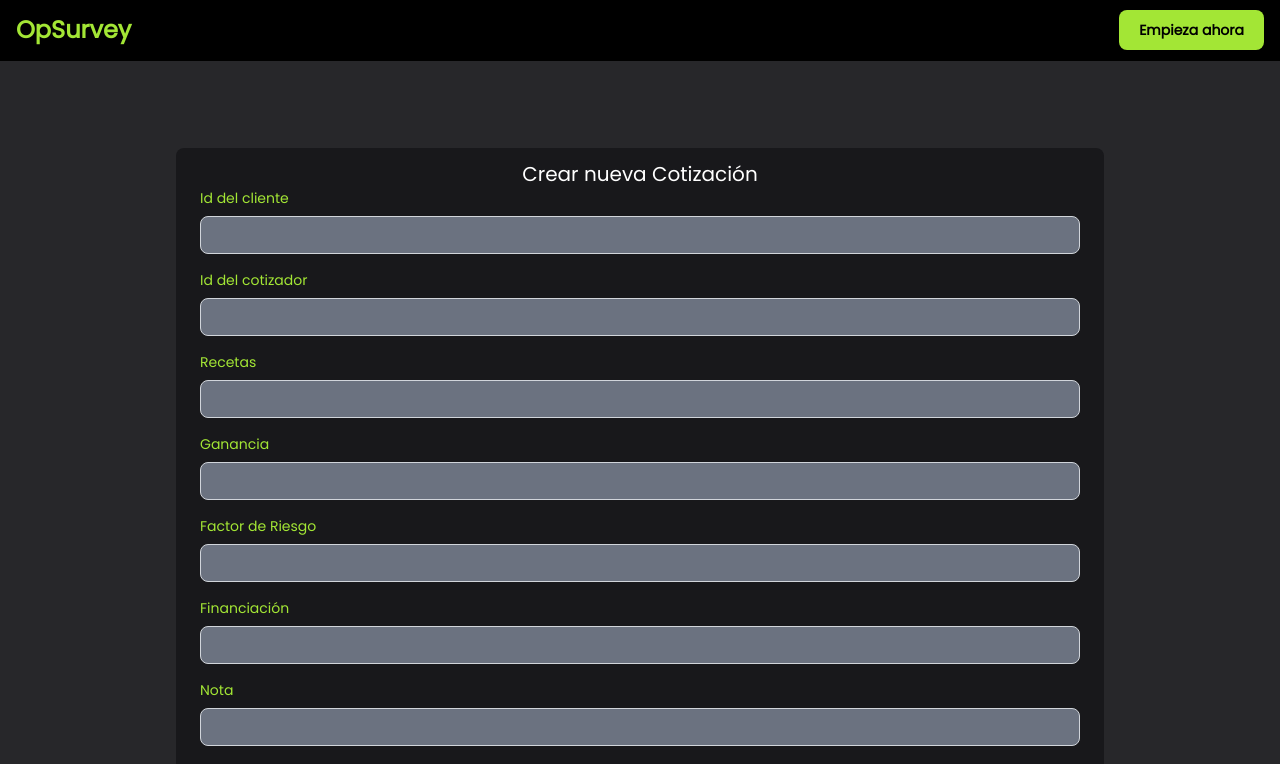
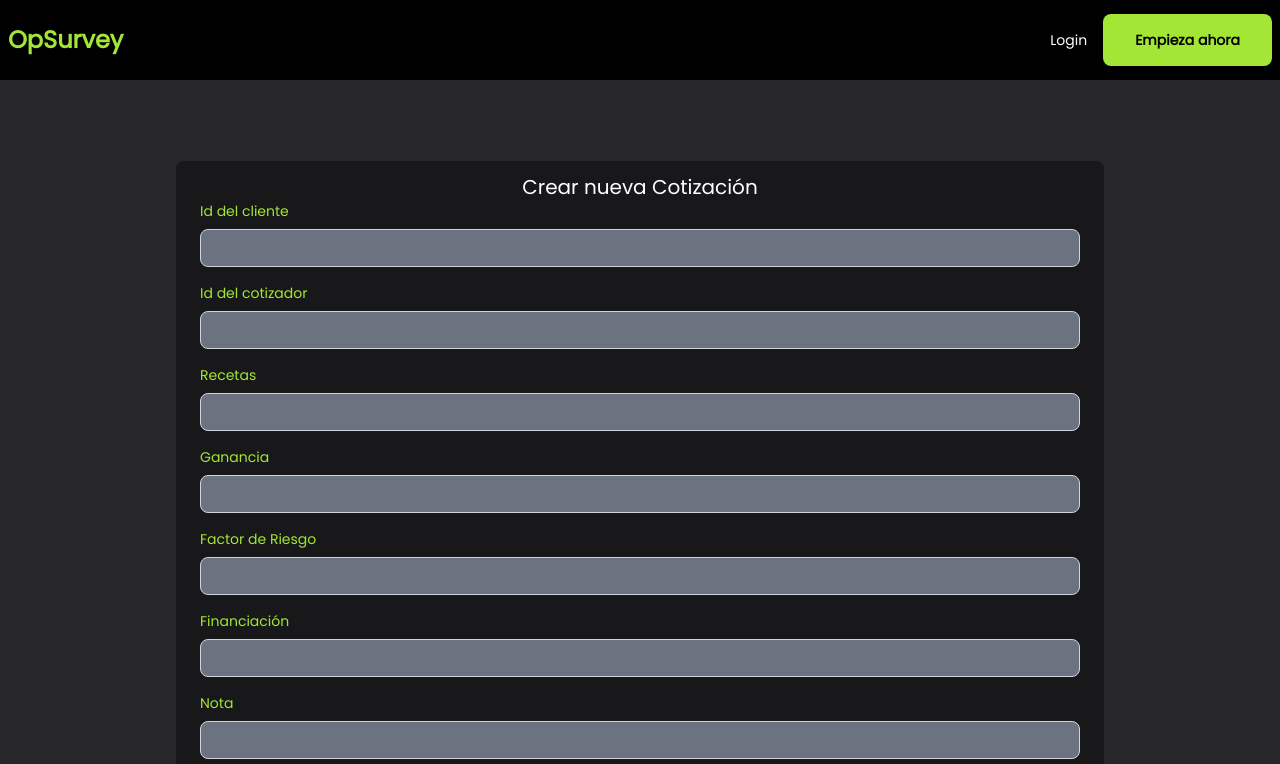
Before and after one commit to OpSurvey/web-app, a Next.js app: page /quote in a window 1280 px wide. Shown: the top 764 px of the page. Built offline with nearby package versions, Linux system fonts and the light colour scheme.

Commit message:
add xs screen

```diff
--- a/components/Button.jsx
+++ b/components/Button.jsx
@@ -3,7 +3,7 @@ export default function Button(props) {
     <>
       <button
         type="submit"
-        className={`${props.style} font-semibold rounded-lg text-sm px-5 py-2.5 text-center mr-3 md:mr-0`}
+        className={`w-full ${props.style} md:w-auto font-semibold rounded-lg text-sm px-8 py-4 text-center md:mr-0 `}
       >
         {`${props.text}`}
       </button>
--- a/components/NavbarLanding.jsx
+++ b/components/NavbarLanding.jsx
@@ -1,10 +1,13 @@
 import Link from "next/link";
 import Button from "./Button";
+import useWindowDimensions from "../hooks/useWindowDimensions";
 
 export default function NavbarLanding() {
+  const width = useWindowDimensions();
+
   return (
     <>
-      <nav className="bg-black px-2 sm:px-4 py-2.5 fixed w-full top-0 left-0 border-b border-black sticky top-0">
+      <nav className="bg-black w-full flex top-0 left-0 xs:pl-6 xs:py-0 md:px-2 py-10 h-20 ">
         <div className="container flex flex-wrap justify-between items-center mx-auto">
           <a href="/" className="flex items-center">
             <span className="text-lime-400 self-center font-sans text-2xl font-semibold whitespace-nowrap">
@@ -12,9 +15,35 @@ export default function NavbarLanding() {
             </span>
           </a>
           <div className="flex md:order-2">
+            <ul className="flex flex-col p-4 mt-0 md:flex-row md:space-x-8 md:mt-0 md:text-sm md:font-medium md:bg-black">
+              <li>
+                <Link href="./login">
+                  <a
+                    className="block py-2 pr-4 pl-3 text-white rounded hover:text-lime-400 md:bg-transparent md:text-white md:hover:text-lime-400 md:p-0"
+                    aria-current="page"
+                  >
+                    Login
+                  </a>
+                </Link>
+              </li>
+            </ul>
             <Link href="./quoter">
-              <a >
-                <Button style="bg-lime-400 text-black" text="Empieza ahora" />
+              <a>
+                {width > 768 ? (
+                  <>
+                    <Button
+                      style="bg-lime-400 text-black"
+                      text="Empieza ahora"
+                    />
+                  </>
+                ) : (
+                  <>
+                    <Button
+                      style="bg-lime-400 text-black hidden"
+                      text="Empieza ahora"
+                    />
+                  </>
+                )}
               </a>
             </Link>
           </div>
--- a/tailwind.config.js
+++ b/tailwind.config.js
@@ -1,6 +1,8 @@
 /**
  * @type {import('@types/tailwindcss/tailwind-config').TailwindConfig}
  */
+
+ const defaultTheme = require('tailwindcss/defaultTheme')
 
  module.exports = {
   content: [
@@ -16,5 +18,9 @@
     fontFamily: {
       sans: ['Poppins', 'sans-serif']
     },
+    screens:{
+      'xs': '390px',
+      ...defaultTheme.screens
+    }
   },
 };
```
